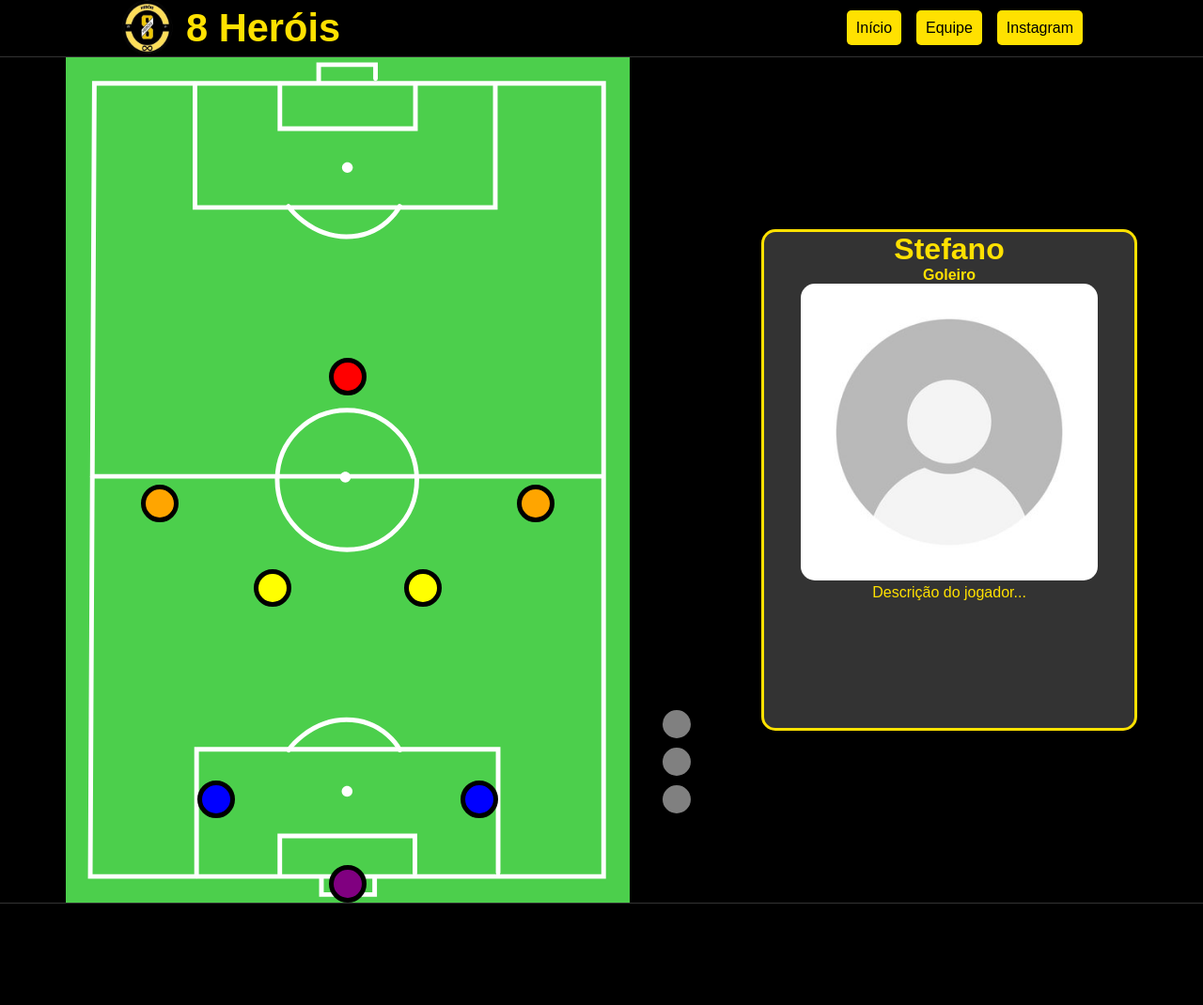
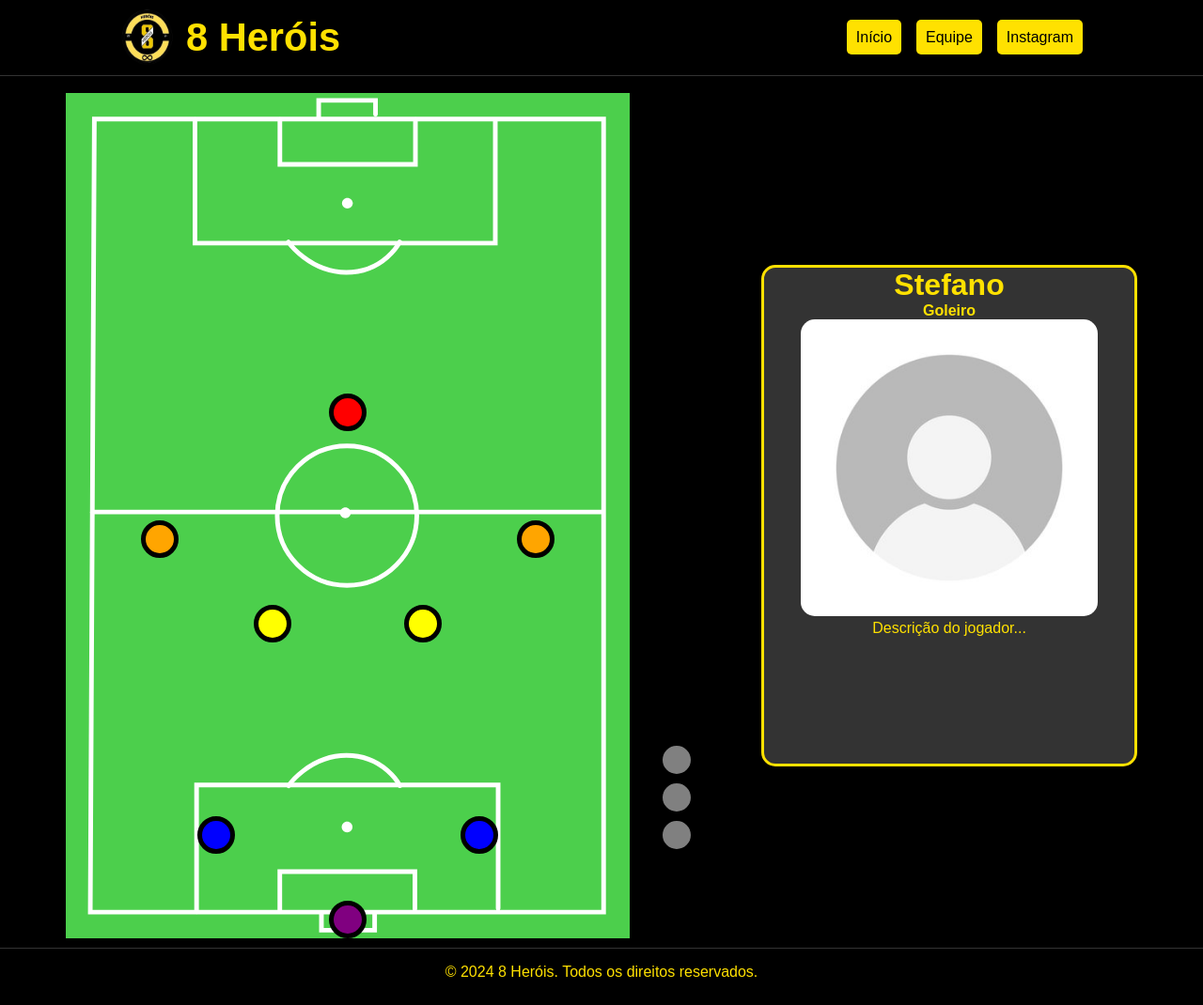
Before and after one commit to domincmd/8herois, a plain HTML site: page team.html in a window 1280 px wide. Shown: the whole page at 94% size. Before the commit the page ends 962 px from the top, so only its background shows below. Drawn offline with Linux system fonts and the light colour scheme.

Commit message:
Add files via upload

```diff
--- a/styles.css
+++ b/styles.css
@@ -61,6 +61,7 @@ header .logo {
     gap: 10px;
     user-select: none;
     cursor: pointer;
+    margin: 10px 0px;
 }
 
 header .logo > img {
@@ -88,6 +89,7 @@ header nav ul li a:hover {
     background-color: var(--yellowhover);
     text-decoration: underline;
 }
+
 
 .container {
     width: 80%;
@@ -201,6 +203,8 @@ footer {
     color: var(--yellow);
     text-align: center;
     padding: 1rem 0;
+    margin: 10px 0px;
+    border-top: 1px solid #333;
 }
 
 button.big-button {
@@ -293,6 +297,7 @@ td {
     header > .container {
         margin: 5px;
         width: 100%;
+
     }
 
     header nav ul li a {
@@ -312,6 +317,7 @@ td {
         top: 30px;
         width: 40%;
         height: fit-content;
+        font-size: 0.9rem;
     }
 
     table {
--- a/team.html
+++ b/team.html
@@ -3,13 +3,13 @@
 <head>
     <meta charset="UTF-8">
     <meta name="viewport" content="width=device-width, initial-scale=1.0">
-    <title>Nosso time | 8 Heróis</title>
+    <title>Nosso time - 8 Heróis</title>
     <link rel="stylesheet" href="styles.css">
 </head>
 <body>
     <header>
         <div class="container">
-            <div class="logo">
+            <div class="logo" onclick="window.location = '/'">
                 <img src="images/logo.png" alt="Logo 8 Heróis">
                 <h1>8 Heróis</h1>
             </div>
@@ -24,6 +24,7 @@
         </div>
         <div class="line"></div>
     </header>
+    <br>
     <div class="main-wrapper">
         <div class="field">
             <div class="player reserva1" style="bottom: 170px; left: calc(100% + 30px); background-color: gray;"></div>
@@ -46,7 +47,11 @@
             <p>Descrição do jogador...</p>
         </div>
     </div>
-    <div class="line"></div>
+    <footer>
+        <div class="container">
+            <p>&copy; 2024 8 Heróis. Todos os direitos reservados.</p>
+        </div>
+    </footer>
     <script src="team.js"></script>
 </body>
 </html>
```
Also changed, not shown: index.html (+6 -8 lines).
